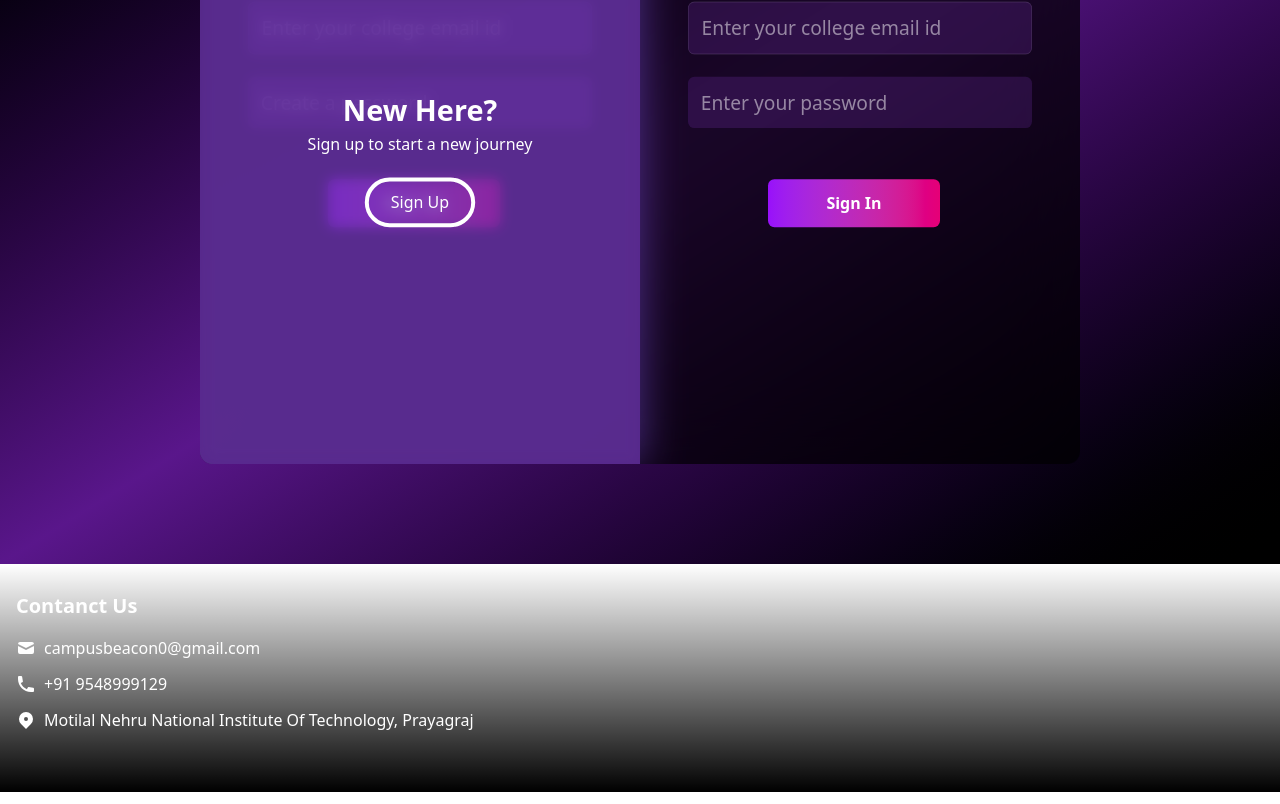
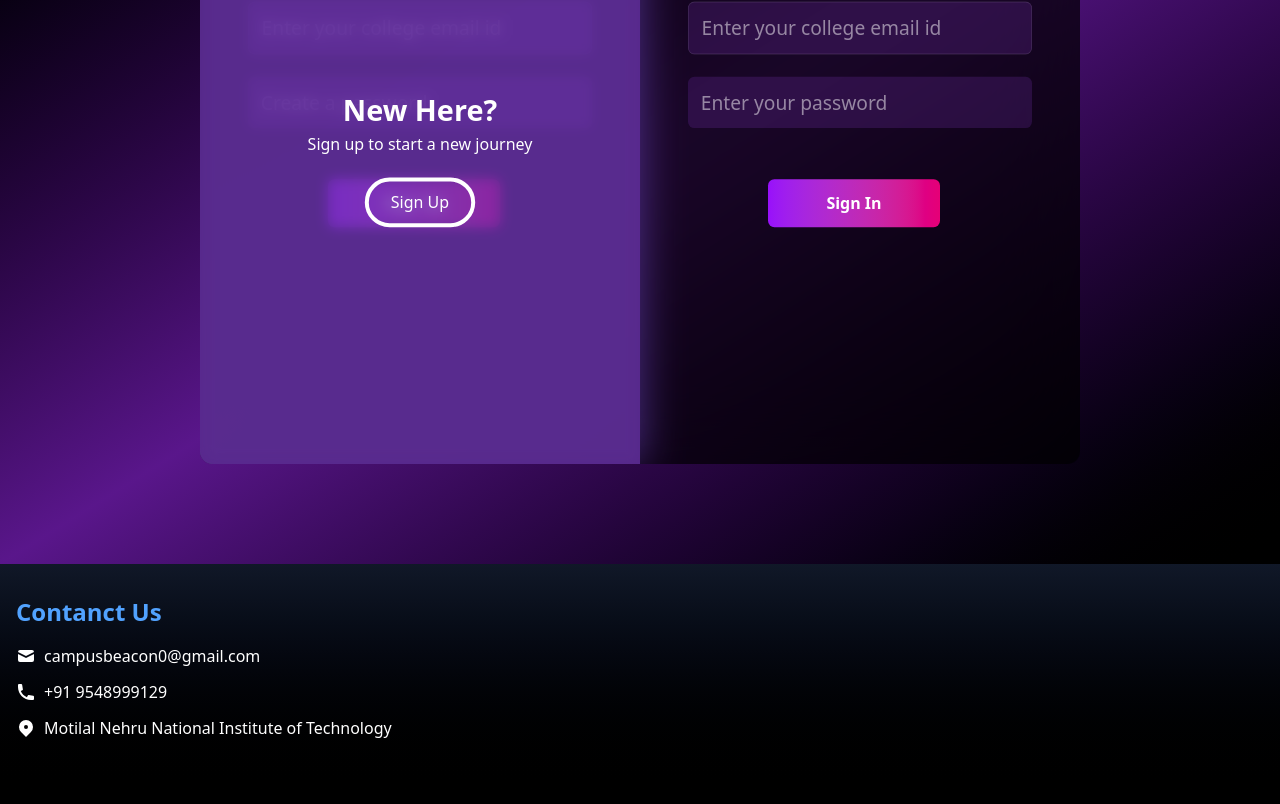
Before and after one commit to singhashish9963/CampusBeacon, a React (Vite) app in the folder client/CampusBeacon/: page / in a window 1280 px wide. Shown: the part 236-1040 px from the top of the page. Built offline with nearby package versions, Linux system fonts and the light colour scheme.

Commit message:
update contact us in footer

```diff
--- a/client/CampusBeacon/src/components/Footer.jsx
+++ b/client/CampusBeacon/src/components/Footer.jsx
@@ -1,38 +1,41 @@
 import React from "react";
 import { motion } from "framer-motion";
-import {HiLocationMarker, HiMail, HiPhone} from "react-icons/hi";
+import { HiLocationMarker, HiMail, HiPhone } from "react-icons/hi";
 const Footer = () => {
   return (
-    <div className="bg-gradient-to-b from blue-900 to-black text-white py-7">
+    <div className="bg-gradient-to-b from-gray-900 to-black text-white py-8">
       <div className="container mx-auto grid grid-cols-1 md:grids-cols-3 gap-8 px-4">
         <motion.div
           initial={{ opacity: 0, y: 20 }}
           animate={{ opacity: 1, y: 0 }}
           transition={{ duration: 0.5 }}
         >
-          <h3 className="text-xl font-bold text-blue mb-4">Contanct Us</h3>
+          <h3 className="text-2xl font-bold text-blue-400 mb-4">Contanct Us</h3>
           <div className="space-y-3">
-            <a href="mailto:campusbeacon0@gmail.com"
-            className="flex items-center hover:text-blue-400 transition-colors">
-                <HiMail className="mr-2" size={20} />
-                <span>campusbeacon0@gmail.com</span>
+            <a
+              href="mailto:campusbeacon0@gmail.com"
+              className="flex items-center hover:text-blue-600 transition-colors"
+            >
+              <HiMail className="mr-2" size={20} />
+              <span>campusbeacon0@gmail.com</span>
             </a>
             <a
-            href="tel:+919548999129"
-            className="flex items-center hover:text-blue-400 transition-colors">
-            <HiPhone className="mr-2" size={20}/>
-            <span>+91 9548999129</span>
+              href="tel:+919548999129"
+              className="flex items-center hover:text-blue-600 transition-colors"
+            >
+              <HiPhone className="mr-2" size={20} />
+              <span>+91 9548999129</span>
             </a>
-            <div className="flex items-center">
-              <HiLocationMarker className="mr-2" size={20}/>
-              <span>Motilal Nehru National Institute Of Technology, Prayagraj</span>
-            </div>
+            <a
+              href="https://maps.app.goo.gl/tMuCf5DjfXLF3YuDA"
+              className="flex items-center hover:text-blue-600 transition-colors"
+            >
+              <HiLocationMarker className="mr-2" size={20} />
+              <span>Motilal Nehru National Institute of Technology</span>
+            </a>
           </div>
         </motion.div>
-        <motion.div>
-
-
-        </motion.div>
+        <motion.div></motion.div>
       </div>
     </div>
   );
```
